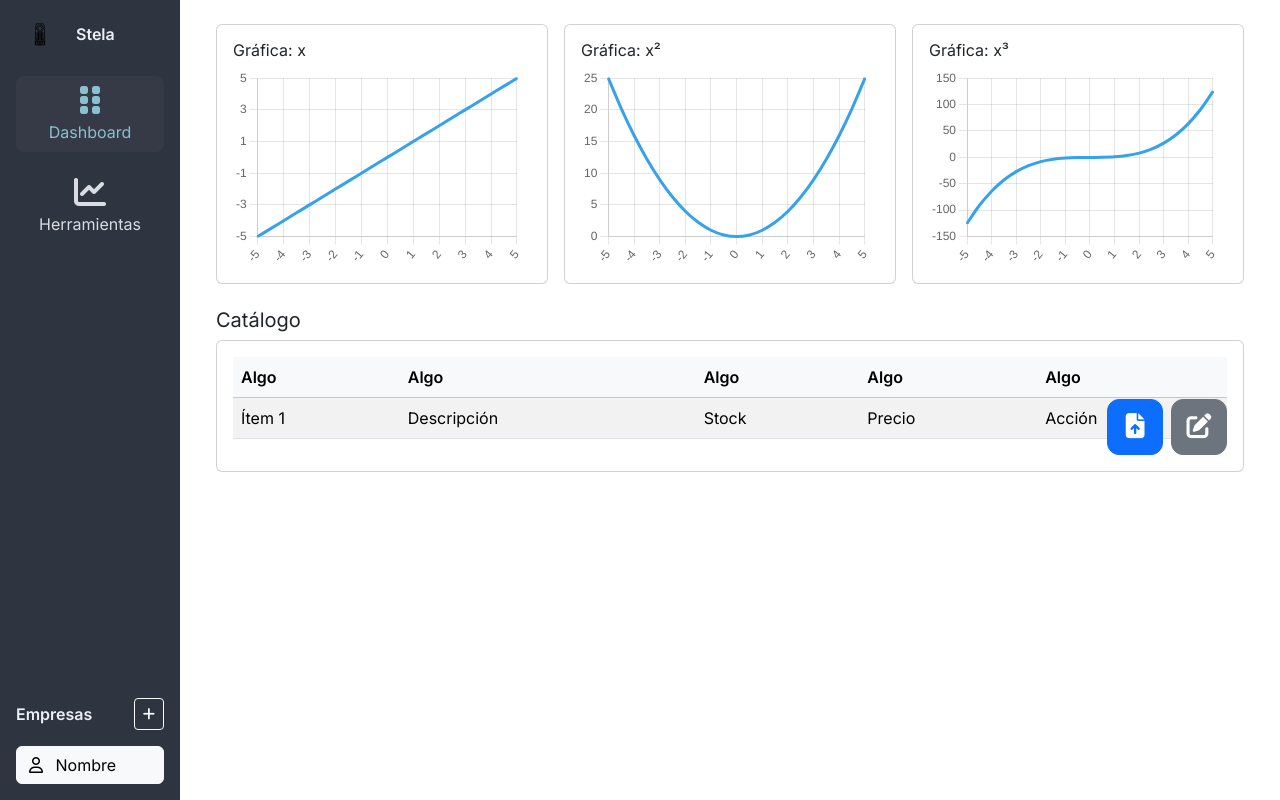
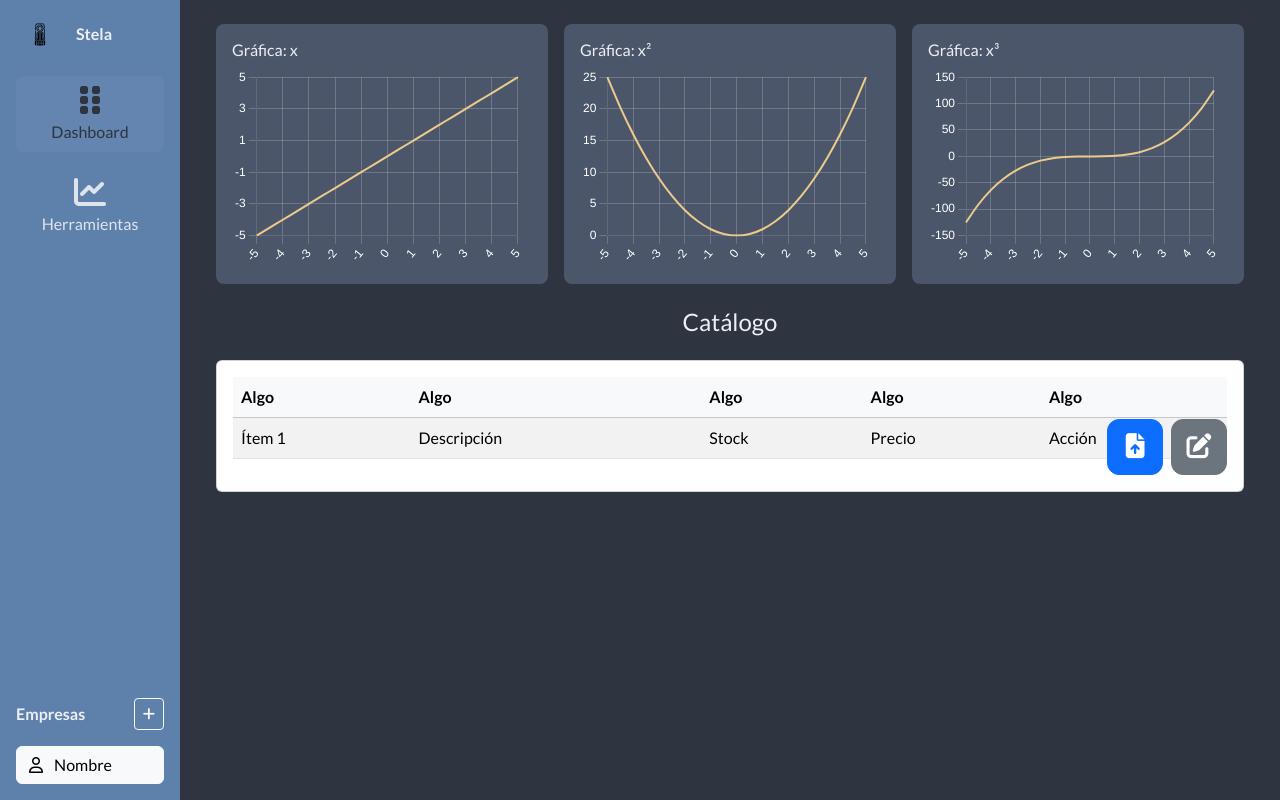
Before and after one commit to sarmiento57/Proyecto_ANF115, a Django app: page /stela/dashboard/ in a window 1280 px wide. Run offline with Django 5.2, Linux system fonts and the light colour scheme; some libraries are stand-ins or nearby versions.

Commit message:
Colores y fonts arreglados

```diff
--- a/stela/static/css/style_dashboard.css
+++ b/stela/static/css/style_dashboard.css
@@ -2,13 +2,20 @@
   /* Nord palette (subset) */
   --nord0: #2e3440; /* dark */
   --nord1: #3b4252;
-  --nord3: #4c566a;
+  --nord3: #5e81ac;
   --nord4: #d8dee9; /* light */
+  --nord5: #bf616a; /* red */
   --nord6: #eceff4;
   --accent: #88c0d0; /* light blue */
+  --nord-graph-bg: #4c566a;
 }
 
-html,body{height:100%;font-family: 'Inter', system-ui, -apple-system, 'Segoe UI', Roboto, 'Helvetica Neue', Arial;}
+html,body{height:100%;font-family: 'Lato', system-ui, -apple-system, 'Segoe UI', Roboto, 'Helvetica Neue', Arial;}
+body {
+  background-color: var(--nord0); /* dark background */
+  color: var(--nord6); /* makes text readable on dark background */
+}
+
 
 .app-root{min-height:100vh}
 .sidebar{width:180px;min-height:100vh;position:fixed;left:0;top:0}
@@ -35,7 +42,7 @@ main{margin-left:180px}
 }
 
 #btn-companies:hover {
-  color: var(--accent); /* light blue on hover */
+  color: var(--nord1); /* light blue on hover */
   text-decoration: underline;
 }
 
@@ -46,16 +53,15 @@ main{margin-left:180px}
 
 .nav-link.active {
   /* Anula el color blanco establecido por text-nord6 o cualquier otra regla */
-  color: var(--accent) !important;
+  color: var(--nord0) !important;
   opacity: 1; /* Asegura máxima visibilidad */
 }
 
-.sidebar{background:var(--nord0);color:var(--nord6)}
+.sidebar{background:var(--nord3);color:var(--nord6)}
 .sidebar .brand{font-weight:700;font-size:1.1rem}
 .nav-link{color:var(--nord6);opacity:0.9}
 .nav-link.active{background:rgba(255,255,255,0.03);border-radius:8px}
 
-.chart-card{height:260px}
 .chart-card canvas{max-height:200px}
 
 .catalog-actions{position:absolute;right:1rem;bottom:1rem}
@@ -67,3 +73,29 @@ main{margin-left:180px}
   main{margin-left:0}
   .chart-card{height:auto}
 }
+
+.chart-card {
+  height: 260px;
+  background-color: var(--nord-graph-bg);
+  color: var(--nord6); /* ensures text like h6 is readable */
+  border: none; /* remove card border if you want a flat look */
+  border-radius: 8px; /* optional, match your sidebar/card style */
+}
+
+.chart-card canvas {
+  max-height: 200px;
+  background-color: transparent; /* chart plugin sets bg separately */
+}
+
+.chart-card h6 {
+  color: var(--nord6); /* white/light text */
+  margin-bottom: 0.5rem;
+}
+
+.header-catalogo {
+    text-align: center;
+    padding-bottom: 15px;
+    font-family: 'Lato', 'Helvetica', 'Arial', sans-serif;
+    font-weight: 500; /* medium weight for readability */
+    font-size: 24px; /* adjust as needed */
+}
--- a/stela/static/js/main_dashboard.js
+++ b/stela/static/js/main_dashboard.js
@@ -1,46 +1,38 @@
-// Simple client-side state for demo and Django friendliness
-const companiesEl = document.getElementById('companies');
-const catalogActions = document.getElementById('catalog-actions');
+// Define Nord palette
+const nord = {
+  nord0: '#2e3440',
+  nord1: '#3b4252',
+  nord2: '#4c566a', // your requested background
+  nord3: '#ebcb8b', // line color
+  nord4: '#d8dee9',
+  white: '#ffffff'
+};
 
-// initial companies (empty array -> shows catalog actions)
-let companies = []; // you can preload companies here, e.g. ['Empresa 1']
-
-function renderCompanies(){
-  companiesEl.innerHTML = '';
-  companies.forEach((c, i)=>{
-    const li = document.createElement('li');
-    li.className = 'd-flex justify-content-between align-items-center mb-1';
-    li.innerHTML = `<span>${c}</span><button class="btn btn-sm btn-outline-light btn-select" data-index="${i}">Seleccionar</button>`;
-    companiesEl.appendChild(li);
-  });
-
-  toggleCatalogActions();
-}
-
-function toggleCatalogActions(){
-  // If there is at least one company, hide the floating actions
-  if(companies.length > 0){
-    catalogActions.style.display = 'none';
-  } else {
-    catalogActions.style.display = 'flex';
-  }
-}
-
-// initial render
-renderCompanies();
-
-// Charts (x, x^2, x^3)
-function makeData(func){
+// Utility to generate data
+function makeData(func) {
   const labels = [];
   const data = [];
-  for(let x=-5;x<=5;x+=0.5){
+  for (let x = -5; x <= 5; x += 0.5) {
     labels.push(x);
     data.push(func(x));
   }
-  return {labels, data};
+  return { labels, data };
 }
 
-function makeChart(ctx, func, label){
+// Custom background plugin for Chart.js
+const backgroundPlugin = {
+  id: 'customBackgroundColor',
+  beforeDraw(chart) {
+    const { ctx, chartArea } = chart;
+    ctx.save();
+    ctx.fillStyle = nord.nord2; // background color for chart
+    ctx.fillRect(chartArea.left, chartArea.top, chartArea.width, chartArea.height);
+    ctx.restore();
+  }
+};
+
+// Chart generator
+function makeChart(ctx, func, label) {
   const d = makeData(func);
   return new Chart(ctx, {
     type: 'line',
@@ -51,26 +43,35 @@ function makeChart(ctx, func, label){
         data: d.data,
         tension: 0.3,
         fill: false,
-        pointRadius: 0.5,
+        borderWidth: 2,
+        borderColor: nord.nord3, // line color
+        pointRadius: 0,          // hide points
       }]
     },
     options: {
       responsive: true,
       maintainAspectRatio: false,
-      plugins:{
-        legend:{display:false}
+      plugins: {
+        legend: { display: false },
       },
       scales: {
-        x: { display: true },
-        y: { display: true }
+        x: {
+          ticks: { color: nord.white },
+          grid: { color: nord.white, lineWidth: 0.2 },
+        },
+        y: {
+          ticks: { color: nord.white },
+          grid: { color: nord.white, lineWidth: 0.2 },
+        }
       }
-    }
+    },
+    plugins: [backgroundPlugin]
   });
 }
 
-// create charts when DOM ready
-window.addEventListener('DOMContentLoaded', ()=>{
-  makeChart(document.getElementById('chart-x').getContext('2d'), x=>x, 'x');
-  makeChart(document.getElementById('chart-x2').getContext('2d'), x=>x*x, 'x^2');
-  makeChart(document.getElementById('chart-x3').getContext('2d'), x=>x*x*x, 'x^3');
+// Create charts when DOM ready
+window.addEventListener('DOMContentLoaded', () => {
+  makeChart(document.getElementById('chart-x').getContext('2d'), x => x, 'x');
+  makeChart(document.getElementById('chart-x2').getContext('2d'), x => x * x, 'x²');
+  makeChart(document.getElementById('chart-x3').getContext('2d'), x => x * x * x, 'x³');
 });
--- a/stela/templates/dashboard/dashboard.html
+++ b/stela/templates/dashboard/dashboard.html
@@ -8,7 +8,8 @@
   <title>Stela — Dashboard</title>
 
   <!-- Google Font -->
-  <link href="https://fonts.googleapis.com/css2?family=Inter:wght@300;400;600&display=swap" rel="stylesheet">
+  <link href="https://fonts.googleapis.com/css2?family=Lato:wght@400;500;700&display=swap" rel="stylesheet">
+
 
   <!-- Bootstrap CSS (CDN) -->
   <link href="https://cdn.jsdelivr.net/npm/bootstrap@5.3.2/dist/css/bootstrap.min.css" rel="stylesheet">
@@ -98,7 +99,7 @@
 
       <!-- catalogo -->
       <section class="mt-4">
-        <h5>Catálogo</h5>
+        <h2 class="header-catalogo">Catálogo</h2>
         <div class="card p-3 position-relative">
           <div class="table-responsive">
             <table class="table table-striped" id="catalog-table">
```
